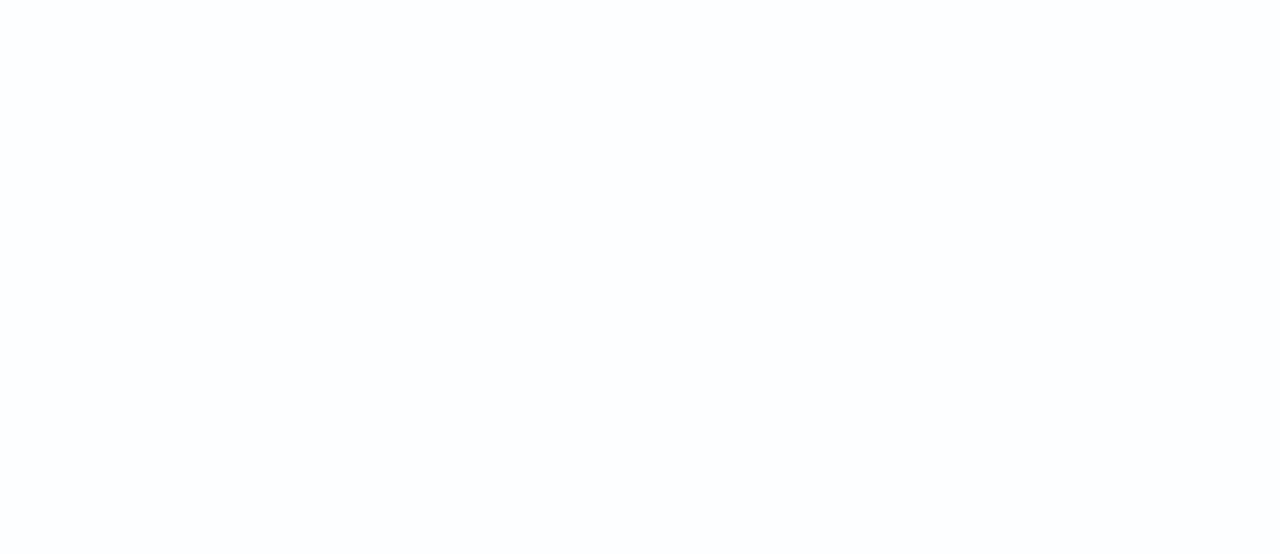
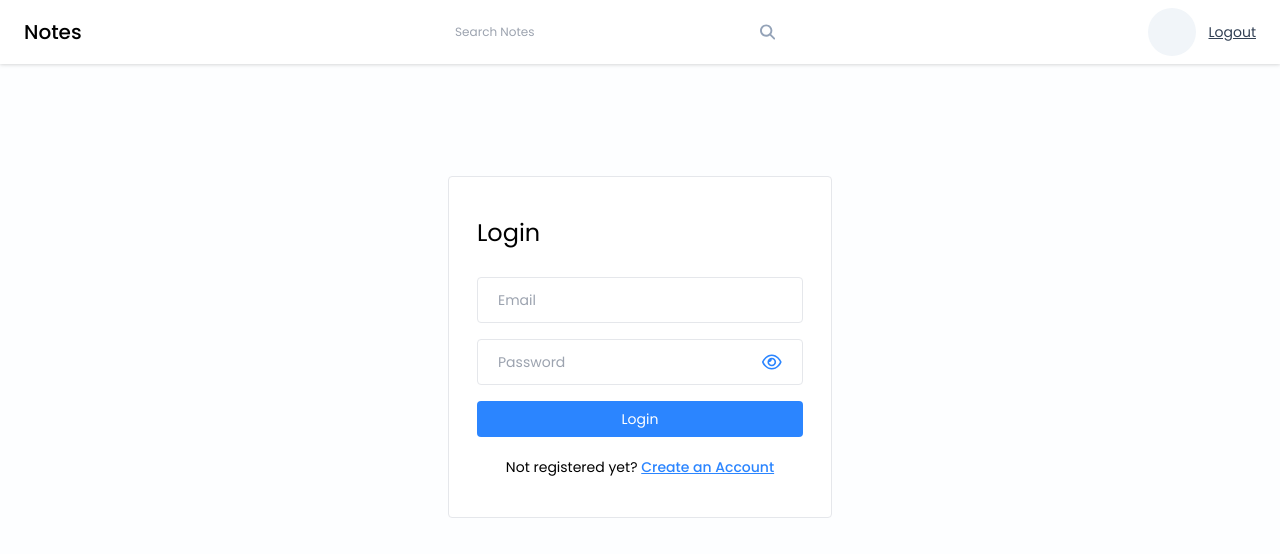
Before and after one commit to krushnasinnarkar/notes_app, a React (Vite) app in the folder frontend/notes-app/: page / in a window 1280 px wide. Before the commit this address had no page. Shown: the top 554 px of the page. Built offline with nearby package versions, Linux system fonts and the light colour scheme.

Commit message:
Update App.jsx

```diff
--- a/frontend/notes-app/src/App.jsx
+++ b/frontend/notes-app/src/App.jsx
@@ -11,6 +11,7 @@
   <Router>
     <Routes>
       <Route path='/dashboard' exact element={<Home />} />
+      <Route path='/' exact element={<Login />} />
       <Route path='/login' exact element={<Login />} />
       <Route path='/signup' exact element={<SignUp />} />
     </Routes>
```
